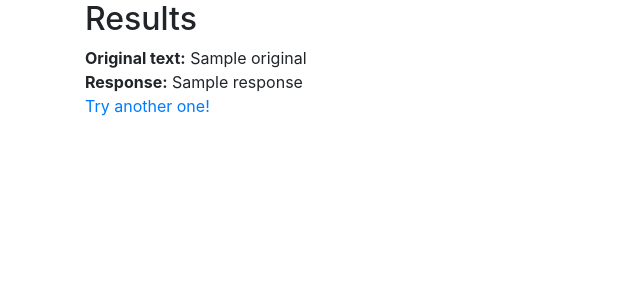
After one commit to cby0730/text_analyze_web, a Flask app: template templates/openai.html in a window 1280 px wide. The commit adds this page. Shown: the top 300 px of the page, without its empty margins (0-640 px from the left). Run offline with Flask 2, Linux system fonts and the light colour scheme; the template is opened without the code that fills it: most values are stand-ins (such as "Sample title", 1, 10 or a date in 2020).

Commit message:
add openai API

```diff
--- a/app.py
+++ b/app.py
@@ -2,6 +2,8 @@ from flask import Flask, redirect, url_for, request, render_template, session
 from dotenv import load_dotenv
 import os
 import requests,json
+import openai
+openai.api_key = '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'
 # Import namespaces
 from azure.core.credentials import AzureKeyCredential
 from azure.ai.textanalytics import TextAnalyticsClient
@@ -20,6 +22,24 @@ def index_post():
         return analyzePage()
     elif request.form['type'] == 'translate':
         return translatePage()
+    elif request.form['type'] == 'ask':
+        return chatgptPage()
+
+def chatgptPage() :
+
+    msg = request.form['text']
+    response = openai.Completion.create(
+        engine='text-davinci-003',
+        prompt=msg,
+        max_tokens=3999,
+        temperature=0.5
+    )
+
+    completed_text = response['choices'][0]['text']
+
+    return render_template('openai.html',
+                            original=msg,
+                            response=completed_text)
 
 
 def analyzePage():
--- a/templates/index.html
+++ b/templates/index.html
@@ -33,6 +33,7 @@
                 <div>
                     <button type="submit" class="btn btn-success" name="type" value="analyze">Analyze!</button>
 					<button type="submit" class="btn btn-success" name="type" value="translate">Translate!</button>
+                    <button type="submit" class="btn btn-success" name="type" value="ask">Ask!</button>
                 </div>
             </form>
         </div>
--- /dev/null
+++ b/templates/openai.html
@@ -0,0 +1,24 @@
+<!DOCTYPE html>
+<html lang="en">
+<head>
+    <meta charset="UTF-8">
+    <meta name="viewport" content="width=device-width, initial-scale=1.0">
+    <link rel="stylesheet" href="https://cdn.jsdelivr.net/npm/bootstrap@4.5.3/dist/css/bootstrap.min.css"
+        integrity="sha384-TX8t27EcRE3e/ihU7zmQxVncDAy5uIKz4rEkgIXeMed4M0jlfIDPvg6uqKI2xXr2" crossorigin="anonymous">
+    <title>Result</title>
+</head>
+<body>
+    <div class="container">
+        <h2>Results</h2>
+        <div>
+            <strong>Original text:</strong> {{ original }}
+        </div>
+        <div>
+            <strong>Response:</strong> {{ response }}
+        </div>
+        <div>
+            <a href="{{ url_for('index') }}">Try another one!</a>
+        </div>
+    </div>
+</body>
+</html>
```
